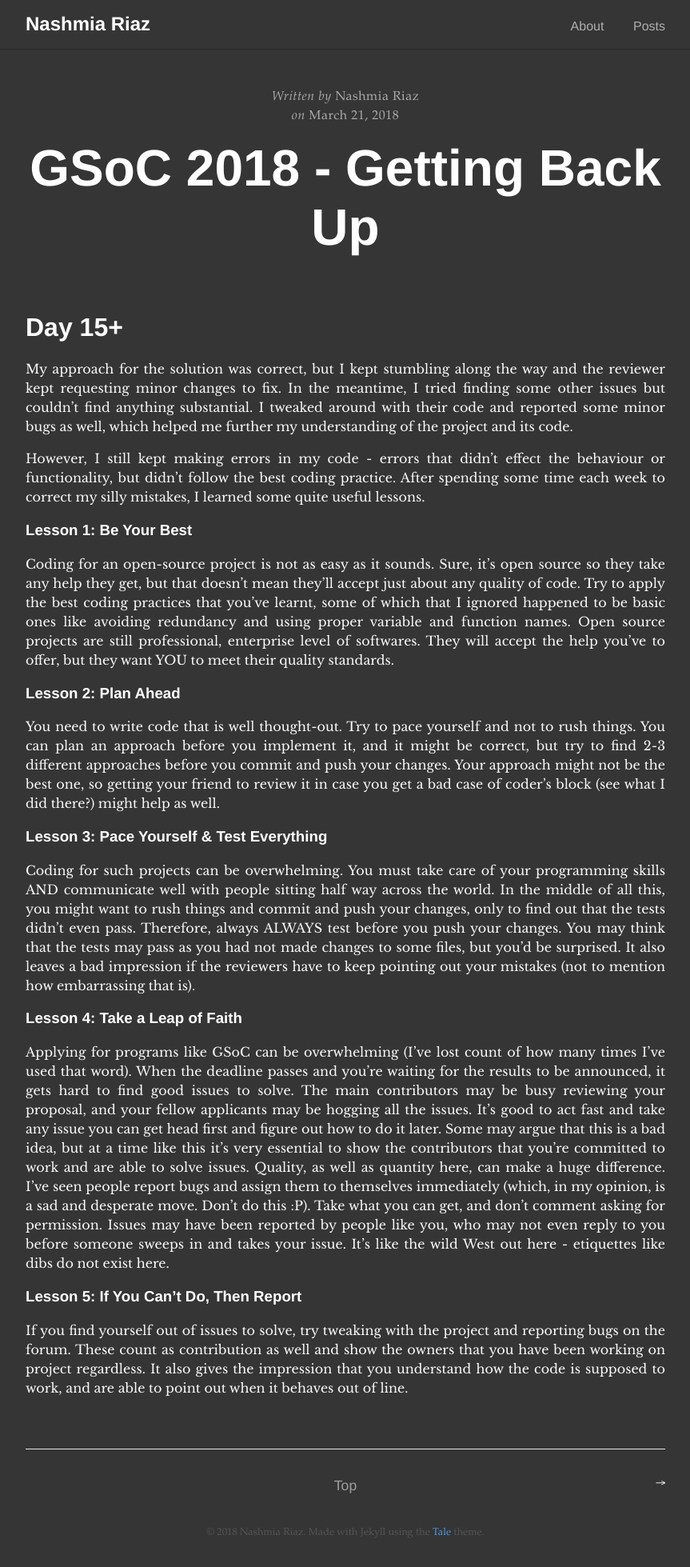
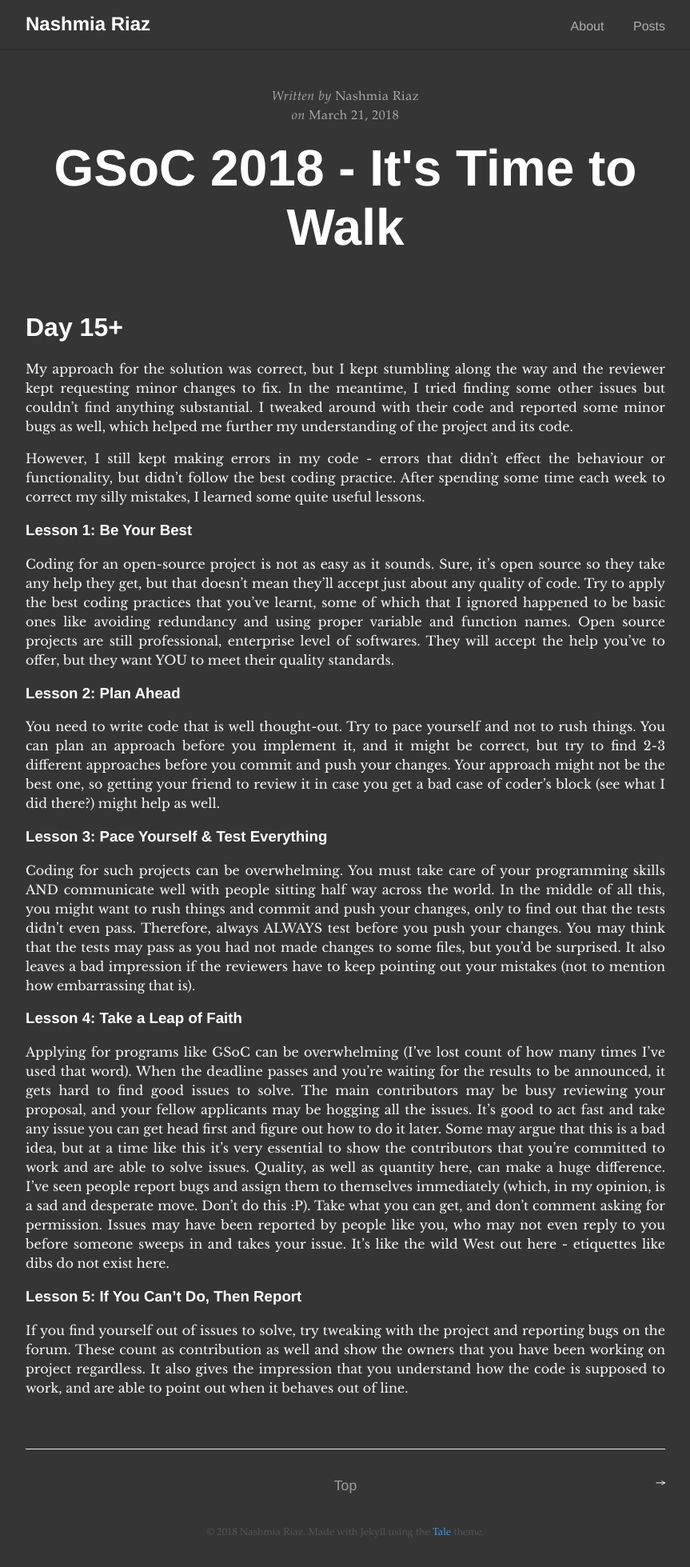
Before and after one commit to nashmia-riaz/Blog, a Jekyll site: the page built from _posts/2018-04-02-gsoc-2018---It's-Time-to_Walk.markdown, in a window 1280 px wide. Shown: the whole page at 80% size, without its empty margins (208-1071 px from the left). Built offline with Jekyll 4.4.1, drawn with Linux system fonts in a browser that asks for light colours.

Commit message:
fixed title of blog

```diff
--- a/_posts/2018-04-02-gsoc-2018---It's-Time-to_Walk.markdown
+++ b/_posts/2018-04-02-gsoc-2018---It's-Time-to_Walk.markdown
@@ -1,6 +1,6 @@
 ---
 layout: post
-title: "GSoC 2018 - Getting Back Up"
+title: "GSoC 2018 - It's Time to Walk"
 date: 2018-03-21 21:20:00 +0500
 categories: GSoC2018
 ---
```
